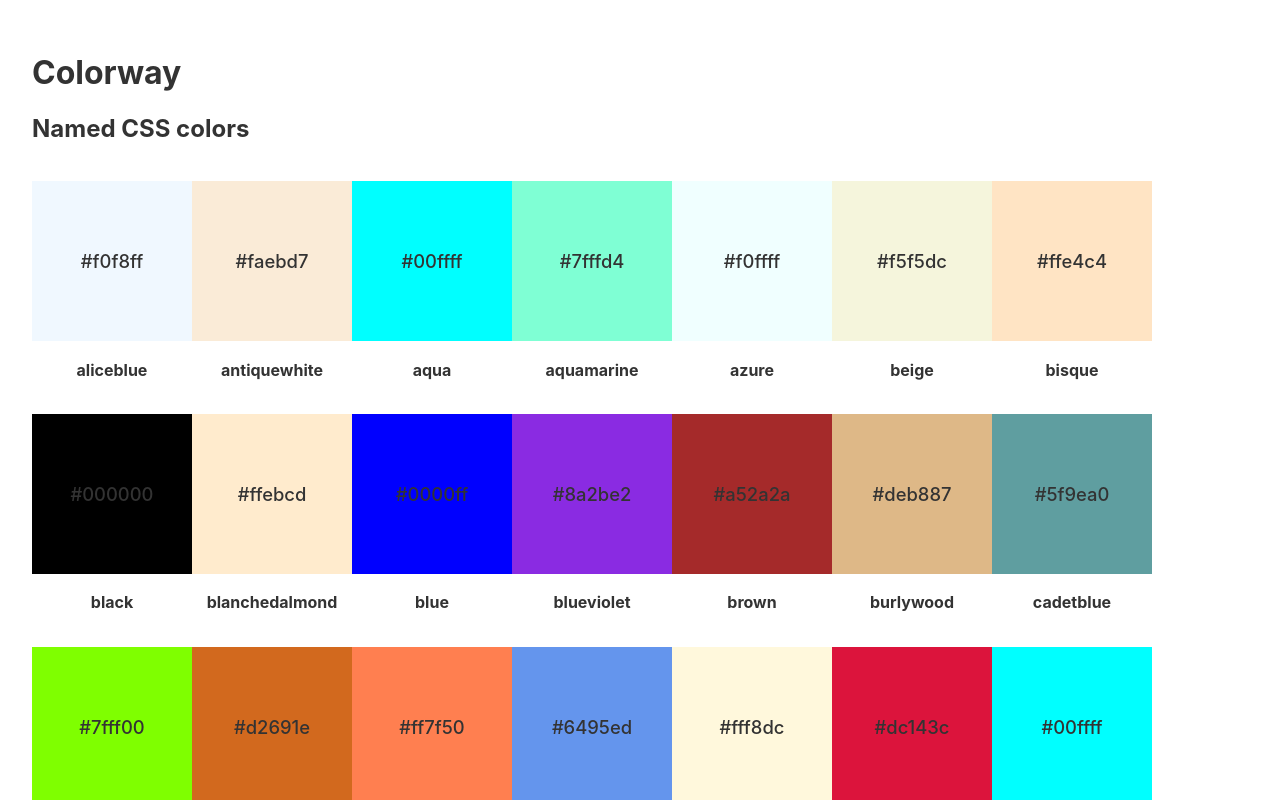
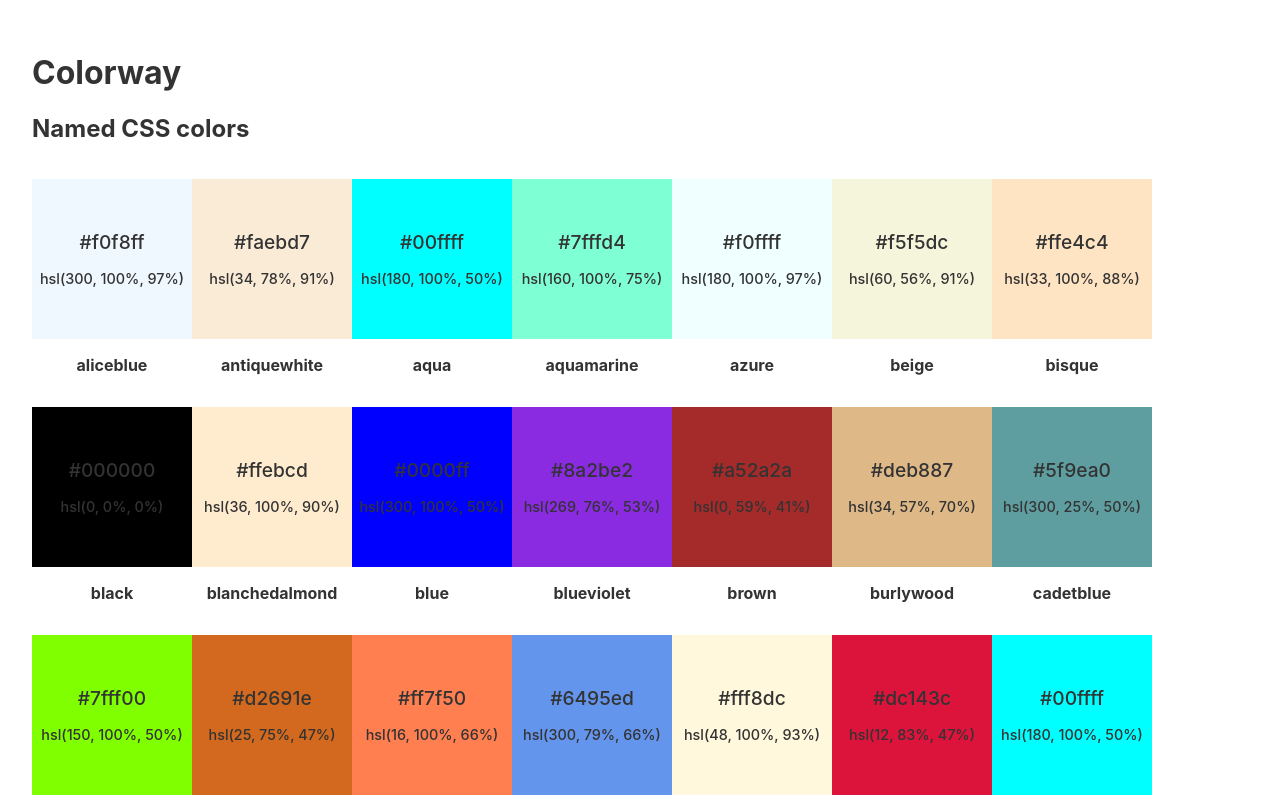
Before and after one commit to logic-fabric/colorway, a React (Create React App) app: page / in a window 1280 px wide. Shown: the top 800 px of the page. Built offline with nearby package versions, Linux system fonts and the light colour scheme.

Commit message:
feature: add hsl code in ColorBox

```diff
--- a/src/components/atoms/ColorBox/ColorBox.tsx
+++ b/src/components/atoms/ColorBox/ColorBox.tsx
@@ -1,5 +1,7 @@
 import React from "react";
 import styled from "styled-components";
+
+import { convertHexaToHslCode } from "../../../utils/colors/colorCodeConverters";
 
 export const DEFAULT_COLOR = "lightgrey";
 export const DEFAULT_SIZE = "6rem";
@@ -22,13 +24,15 @@ export function ColorBox({
       size={size}
       data-testid="color-box"
     >
-      {color}
+      <span>{color}</span>
+      <span>{convertHexaToHslCode(color)}</span>
     </ColorBoxContainer>
   );
 }
 
 const ColorBoxContainer = styled.p<ColorBoxProps>`
   display: flex;
+  flex-direction: column;
   justify-content: center;
   align-items: center;
 
@@ -36,8 +40,16 @@ const ColorBoxContainer = styled.p<ColorBoxProps>`
   height: ${(props) => props.size};
   border-radius: ${(props) => (props.isRounded ? "50%" : "0")};
 
-  font-size: 1.15rem;
-  font-weight: 500;
+  background: ${(props) => props.color};
 
-  background: ${(props) => props.color};
+  & span {
+    margin: 0.5rem 0;
+
+    font-size: 1.2rem;
+    font-weight: 500;
+  }
+
+  & span:nth-child(2) {
+    font-size: 0.9rem;
+  }
 `;
```
